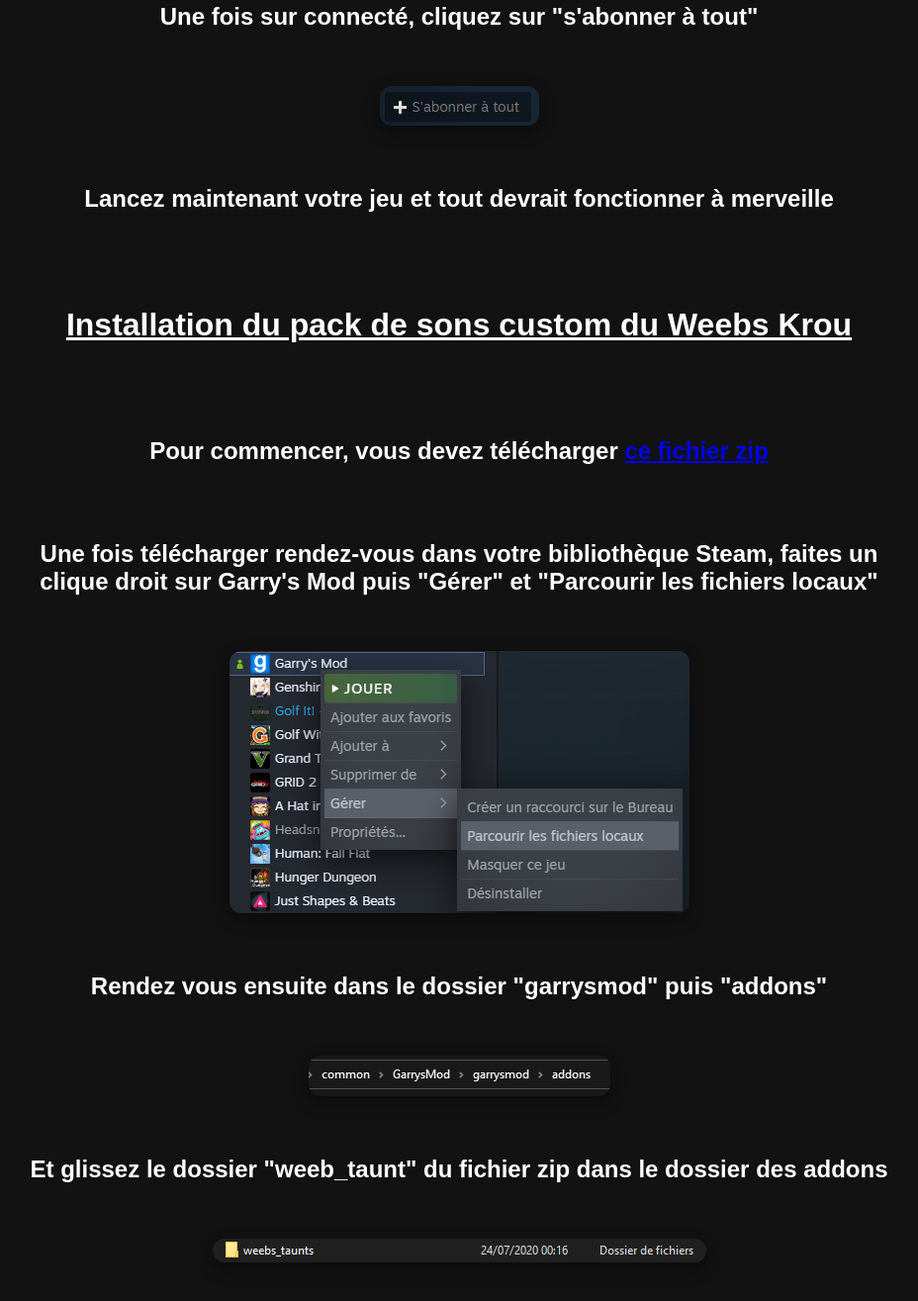
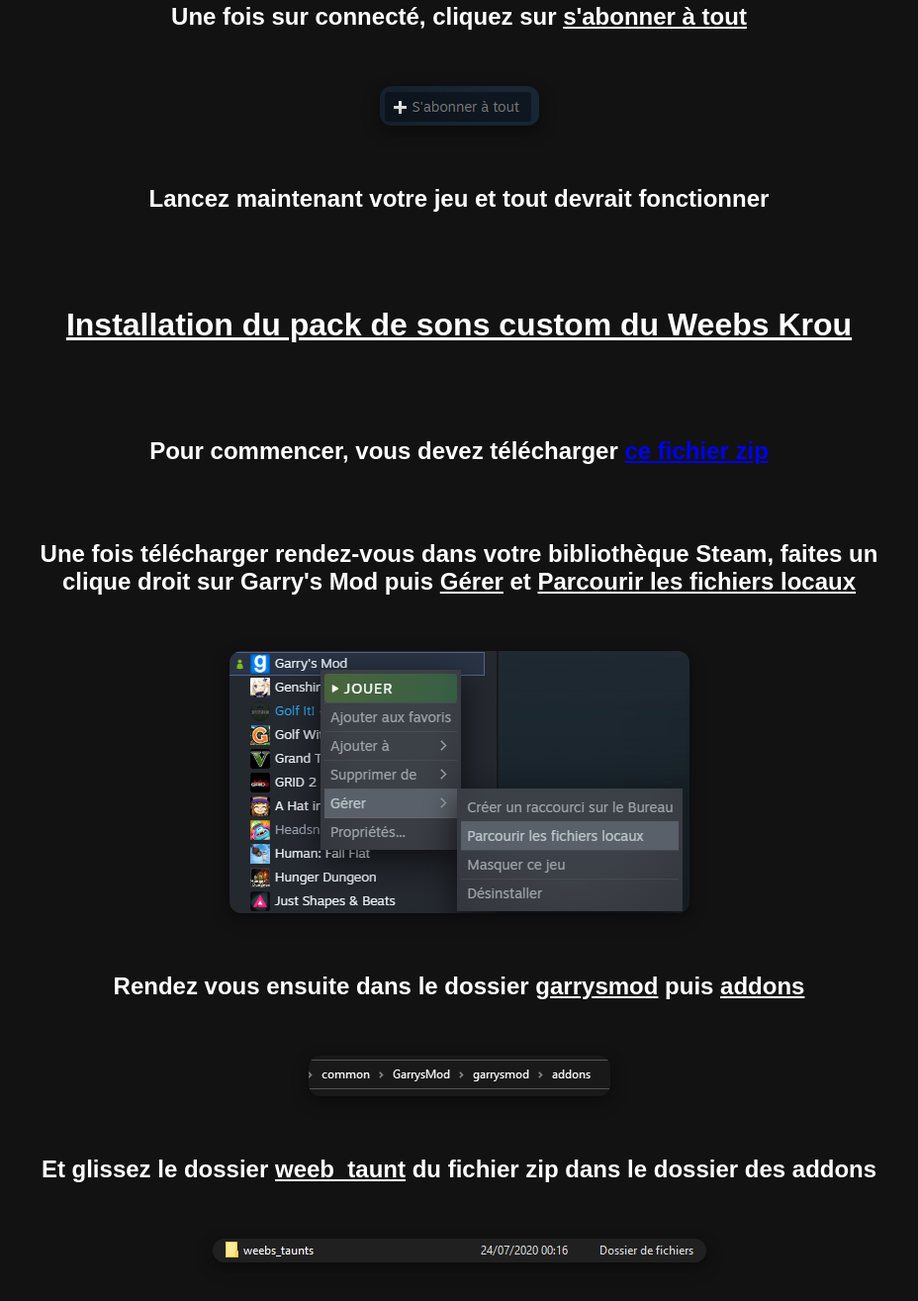
Before and after one commit to Str4ky/tutogmod, a plain HTML site: page index.html in a window 1280 px wide. Shown: the part 1481-2796 px from the top of the page at 99% size, without its empty margins (176-1104 px from the left). Drawn offline with Linux system fonts and the light colour scheme.

Commit message:
Update index.html

```diff
--- a/index.html
+++ b/index.html
@@ -4,7 +4,7 @@
 <head>
     <meta charset="UTF-8">
     <meta name="viewport" content="width=device-width, initial-scale=1.0">
-    <title>Comment installer les addons Prop Hunt</title>
+    <title>Comment installer les addons du Prop Hunt</title>
     <link rel="stylesheet" href="https://cdnjs.cloudflare.com/ajax/libs/font-awesome/5.14.0/css/all.min.css" />
     <link rel="stylesheet" href="default.css">
     <link rel=icon type=image/png href=weblogo.png />
@@ -21,11 +21,11 @@
     <br>
     <br>
     <center>
-        <h2>Pour commencer, vous devez téléchargez <a target="_blank" href="https://steamcommunity.com/workshop/filedetails/?id=2414641975">cette collection</a></h2>
+        <h2>Pour commencer, vous devez télécharger <a target="_blank" href="https://steamcommunity.com/workshop/filedetails/?id=2414641975">cette collection</a></h2>
     </center>
     <br>
     <center>
-        <h2>Si vous n'êtes pas connecté sur Steam sur votre navigateur internet, lancez un jeu au hasard<br>dans votre bibliothèque et faites "SHIFT" + "TAB" puis cliquez en bas sur "navigateur internet"</h2>
+        <h2>Si vous n'êtes pas connecté sur Steam depuis votre navigateur internet, lancez un jeu au hasard<br>dans votre bibliothèque, faites "SHIFT" + "TAB" puis cliquez en bas sur "navigateur internet"</h2>
     </center>
     <br>
     <br>
@@ -49,7 +49,7 @@
     <br>
     <br>
     <center>
-        <h2>Et cliquez sur la collection</h2>
+        <h2>Puis cliquer sur la collection</h2>
     </center>
     <br>
     <br>
@@ -57,7 +57,7 @@
     <br>
     <br>
     <center>
-        <h2>Une fois sur connecté, cliquez sur "s'abonner à tout"</h2>
+        <h2>Une fois sur connecté, cliquez sur <u>s'abonner à tout</u></h2>
     </center>
     <br>
     <br>
@@ -65,7 +65,7 @@
     <br>
     <br>
     <center>
-        <h2>Lancez maintenant votre jeu et tout devrait fonctionner à merveille</h2>
+        <h2>Lancez maintenant votre jeu et tout devrait fonctionner</h2>
     </center>
     <br>
     <br>
@@ -82,7 +82,7 @@
     <br>
     <br>
     <center>
-        <h2>Une fois télécharger rendez-vous dans votre bibliothèque Steam, faites un<br>clique droit sur Garry's Mod puis "Gérer" et "Parcourir les fichiers locaux"</h2>
+        <h2>Une fois télécharger rendez-vous dans votre bibliothèque Steam, faites un<br>clique droit sur Garry's Mod puis <u>Gérer</u> et <u>Parcourir les fichiers locaux</u></h2>
     </center>
     <br>
     <br>
@@ -90,7 +90,7 @@
     <br>
     <br>
     <center>
-        <h2>Rendez vous ensuite dans le dossier "garrysmod" puis "addons"</h2>
+        <h2>Rendez vous ensuite dans le dossier <u>garrysmod</u> puis <u>addons</u></h2>
     </center>
     <br>
     <br>
@@ -98,7 +98,7 @@
     <br>
     <br>
     <center>
-        <h2>Et glissez le dossier "weeb_taunt" du fichier zip dans le dossier des addons</h2>
+        <h2>Et glissez le dossier <u>weeb_taunt</u> du fichier zip dans le dossier des addons</h2>
     </center>
     <br>
     <br>
@@ -106,7 +106,7 @@
     <br>
     <br>
     <center>
-        <h2>Lancez maintenant votre jeu et tout devrait fonctionner à merveille</h2>
+        <h2>Lancez maintenant votre jeu et tout devrait fonctionner</h2>
     </center>
     <br>
     <br>
@@ -117,7 +117,7 @@
     <br>
     <br>
     <center>
-        <h2>Si vous n'avez pas le jeu Counter Strike Source vous aurez des bugs sur certaines maps, tel que "office" dans la collection<br>Avoir ces contents est facultatif mais très conseillé, suivez cette étape si vous les voulez</h2>
+        <h2>Si vous n'avez pas le jeu <u>Counter Strike Source</u> vous aurez des bugs sur certaines maps, tel que <u>office</u> dans la collection<br>Avoir ces contents est facultatif mais très conseillé, suivez ces étapes si vous les voulez</h2>
     </center>
     <br>
     <br>
@@ -127,7 +127,7 @@
     <br>
     <br>
     <center>
-        <h2>Une fois télécharger rendez-vous dans votre bibliothèque Steam, faites un<br>clique droit sur Garry's Mod puis "Gérer" et "Parcourir les fichiers locaux"</h2>
+        <h2>Une fois télécharger rendez-vous dans votre bibliothèque Steam, faites un<br>clique droit sur Garry's Mod puis <u>Gérer</u> et <u>Parcourir les fichiers locaux</u></h2>
     </center>
     <br>
     <br>
@@ -135,7 +135,7 @@
     <br>
     <br>
     <center>
-        <h2>Rendez vous ensuite dans le dossier "garrysmod" puis "addons"</h2>
+        <h2>Rendez vous ensuite dans le dossier <u>garrysmod</u> puis <u>addons</u></h2>
     </center>
     <br>
     <br>
@@ -143,7 +143,7 @@
     <br>
     <br>
     <center>
-        <h2>Et glissez le dossier "CSSContent" du fichier zip dans le dossier des addons</h2>
+        <h2>Et glissez le dossier <u>CSSContent</u> du fichier zip dans le dossier des addons</h2>
     </center>
     <br>
     <br>
@@ -154,7 +154,7 @@
     <br>
     <br>
     <center>
-        <h2>Lancez maintenant votre jeu et tout devrait fonctionner à merveille</h2>
+        <h2>Lancez maintenant votre jeu et tout devrait fonctionner</h2>
     </center>
 </body>
 
```
